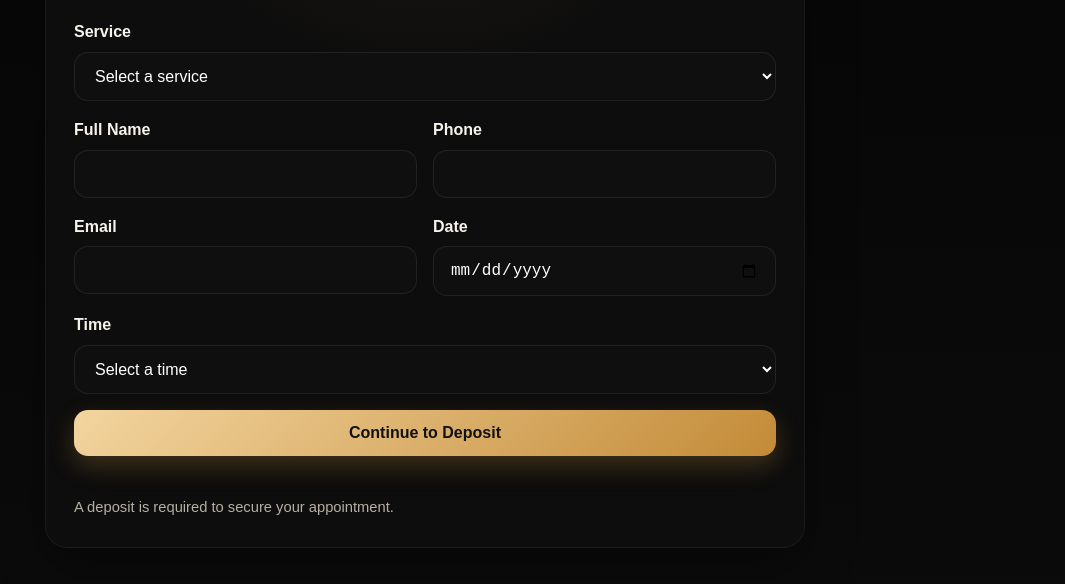
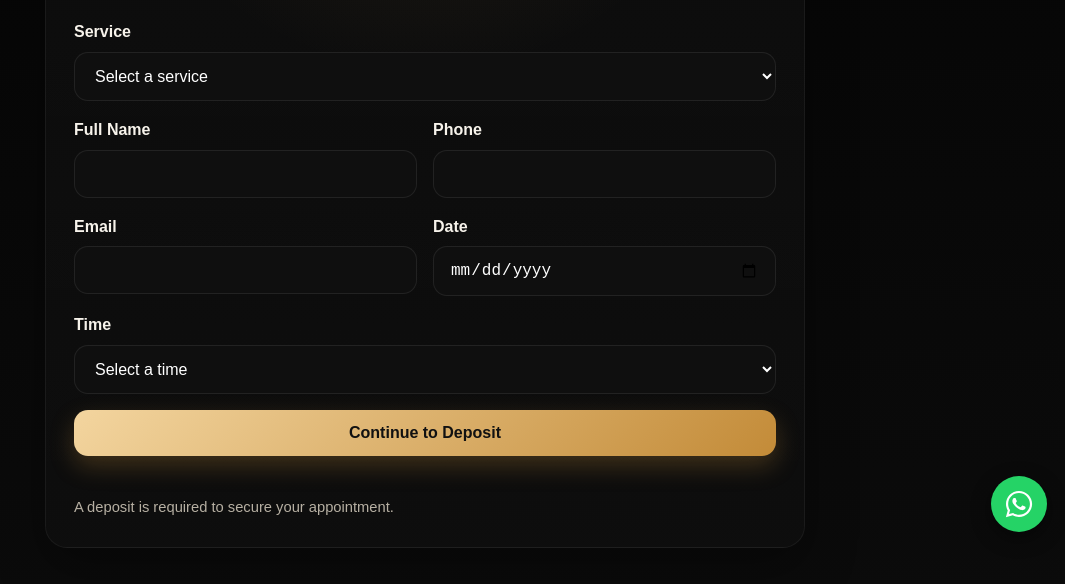
Before and after one commit to 2kstudiosnj/2k-studios-booking, a website: page public/booking.html in a window 1280 px wide. Shown: the part 250-834 px from the top of the page, without its empty margins (215-1280 px from the left). Drawn offline with Linux system fonts and the light colour scheme.

Commit message:
WhatsApp button, client calendar invite, success page next-steps

```diff
--- a/public/booking.html
+++ b/public/booking.html
@@ -312,5 +312,12 @@
       }
     });
   </script>
+
+<style>
+.wa-float{position:fixed;right:18px;bottom:18px;width:56px;height:56px;border-radius:50%;background:#25D366;display:flex;align-items:center;justify-content:center;box-shadow:0 6px 20px rgba(0,0,0,.45);z-index:9999;text-decoration:none}
+.wa-float svg{width:30px;height:30px;fill:#fff}
+.wa-float:active{transform:scale(.96)}
+</style>
+<a class="wa-float" href="https://wa.me/18625760963?text=Hi%202K%20Studios!%20I%27d%20like%20to%20book%20a%20session." target="_blank" rel="noopener" aria-label="Chat with 2K Studios on WhatsApp"><svg viewBox="0 0 448 512" aria-hidden="true"><path d="M380.9 97.1C339 55.1 283.2 32 223.9 32c-122.4 0-222 99.6-222 222 0 39.1 10.2 77.3 29.6 111L0 480l117.7-30.9c32.4 17.7 68.9 27 106.1 27h.1c122.3 0 224.1-99.6 224.1-222 0-59.3-25.2-115-67.1-157zm-157 341.6c-33.2 0-65.7-8.9-94-25.7l-6.7-4-69.8 18.3L72 359.2l-4.4-7c-18.5-29.4-28.2-63.3-28.2-98.2 0-101.7 82.8-184.5 184.6-184.5 49.3 0 95.6 19.2 130.4 54.1 34.8 34.9 56.2 81.2 56.1 130.5 0 101.8-84.9 184.6-186.6 184.6zm101.2-138.2c-5.5-2.8-32.8-16.2-37.9-18-5.1-1.9-8.8-2.8-12.5 2.8-3.7 5.6-14.3 18-17.6 21.8-3.2 3.7-6.5 4.2-12 1.4-32.6-16.3-54-29.1-75.5-66-5.7-9.8 5.7-9.1 16.3-30.3 1.8-3.7.9-6.9-.5-9.7-1.4-2.8-12.5-30.1-17.1-41.2-4.5-10.8-9.1-9.3-12.5-9.5-3.2-.2-6.9-.2-10.6-.2-3.7 0-9.7 1.4-14.8 6.9-5.1 5.6-19.4 19-19.4 46.3 0 27.3 19.9 53.7 22.6 57.4 2.8 3.7 39.1 59.7 94.8 83.8 35.2 15.2 49 16.5 66.6 13.9 10.7-1.6 32.8-13.4 37.4-26.4 4.6-13 4.6-24.1 3.2-26.4-1.3-2.5-5-3.9-10.5-6.6z"/></svg></a>
 </body>
 </html>
```
